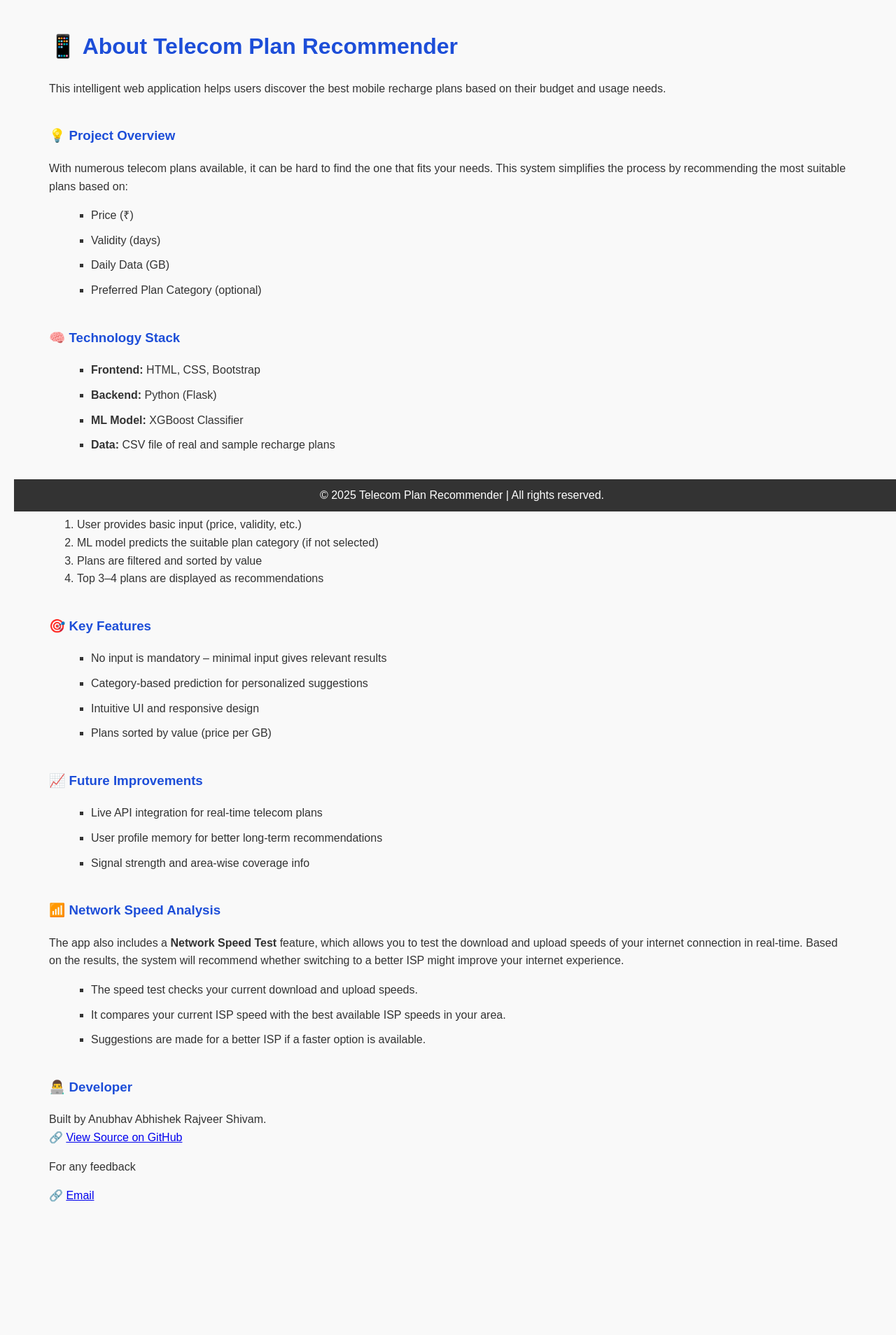
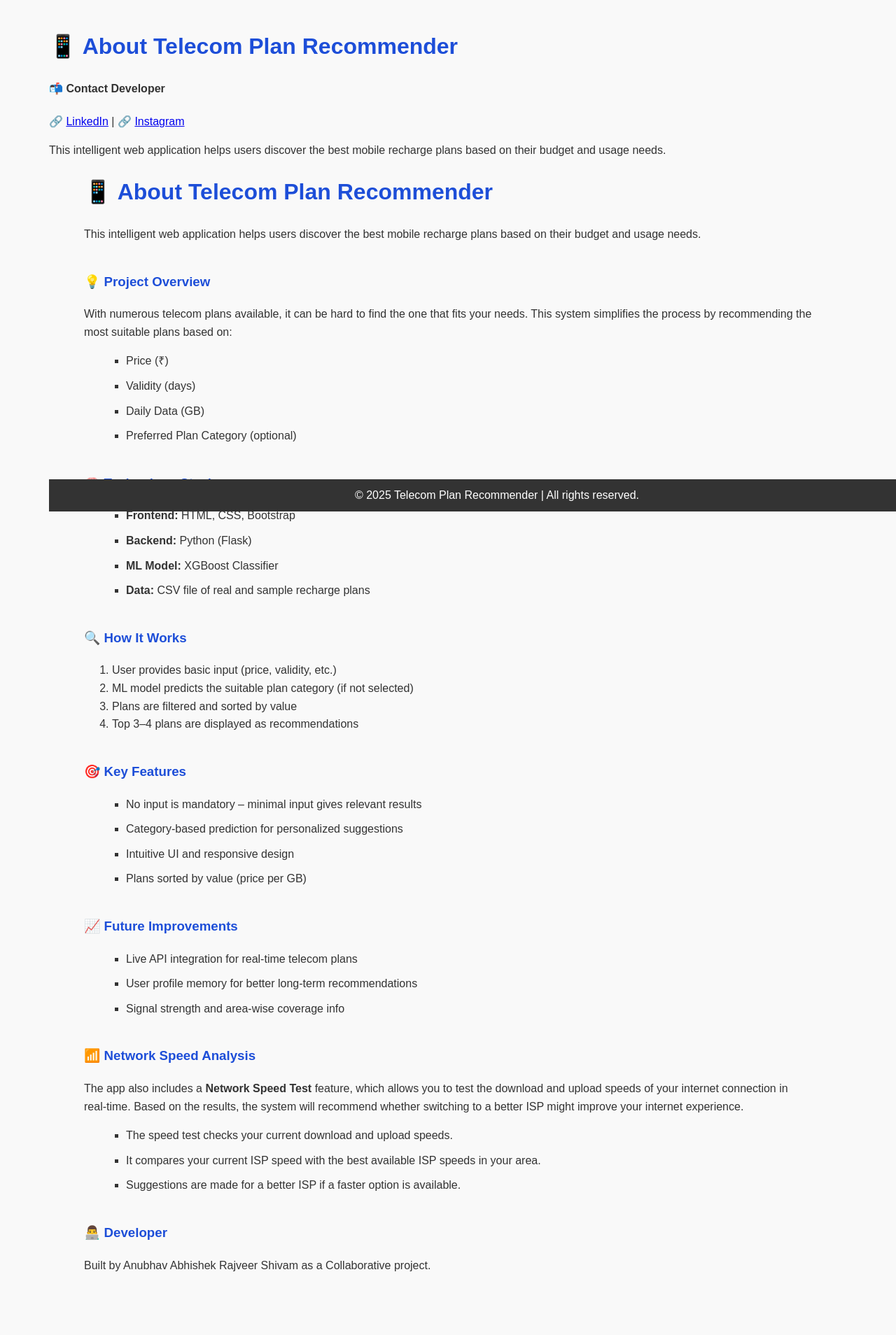
Before and after one commit to Anubhav-shukla1729/plan-recommender-system-6, a Flask app: page /about in a window 1280 px wide. Shown: the part 69-1977 px from the top of the page at 70% size. Before the commit the page ends 1787 px from the top, so only its background shows below. Run offline with Flask 3, Linux system fonts and the light colour scheme; parts of the project's set-up code (start-up, migrations or seed data) failed here and were passed over.

Commit message:
new version added

```diff
--- a/app.py
+++ b/app.py
@@ -31,6 +31,8 @@ best_isp = max(isp_speeds, key=lambda k: isp_speeds[k]['download'])
 def home():
     return render_template("index.html")
 
+
+
 @app.route('/speedtest', methods=['GET', 'POST'])
 def speedtest_view():
     message = ""
@@ -41,21 +43,39 @@ def speedtest_view():
         selected_isp = request.form.get('isp')
         pincode = request.form.get('pincode')
 
-        if selected_isp in isp_speeds:
-            # Get the speed for the selected ISP
-            selected_speed = isp_speeds[selected_isp]
+# Inside speedtest_view function
+    if selected_isp in isp_speeds:
+        selected_speed = isp_speeds[selected_isp]
 
-            # Compare with the best ISP
-            if selected_isp == best_isp:
-                message = f"Congratulations! Your ISP, {selected_isp}, is the best in your area with {selected_speed['download']} Mbps download speed."
-            else:
-                message = f"Your ISP, {selected_isp}, has {selected_speed['download']} Mbps download speed. " \
-                          f"However, the best ISP is {best_isp} with {best_isp_speed['download']} Mbps download speed. Consider switching to {best_isp} for faster speeds."
+    # Compare with the best ISP
+        if selected_isp == best_isp:
+            message = f"Congratulations! Your ISP, {selected_isp}, is the best in your area with {selected_speed['download']} Mbps download speed."
         else:
-            message = "Invalid ISP selection. Please choose a valid ISP."
+            message = f"Your ISP, {selected_isp}, has {selected_speed['download']} Mbps download speed. " \
+                      f"However, the best ISP is {best_isp} with {best_isp_speed['download']} Mbps download speed. " \
+                      f"Consider switching to {best_isp} for faster speeds."
+    else:
+        message = "Invalid ISP selection. Please choose a valid ISP."
+
 
     return render_template("speed.html", message=message, best_isp=best_isp, best_isp_speed=best_isp_speed, isp_speeds=isp_speeds)
 
+
+
+
+def fetch_isp_speed_based_on_pincode(isp, pincode):
+    # Replace this with actual speed data fetching logic based on the pincode.
+    # Here, it is just a mock.
+    if isp == 'Airtel':
+        return {'download': 25, 'upload': 10}
+    elif isp == 'Jio':
+        return {'download': 20, 'upload': 8}
+    elif isp == 'BSNL':
+        return {'download': 15, 'upload': 5}
+    elif isp == 'Vodafone':
+        return {'download': 18, 'upload': 6}
+    else:
+        return {'download': 0, 'upload': 0}  # Default case if ISP is not recognized
 
 
 
--- a/indian_mobile_plans_classified.csv
+++ b/indian_mobile_plans_classified.csv
@@ -19,3 +19,11 @@ Jio,1199,90,3.5,True,100,13.32,3.80,Long-term,Heavy Data,True
 Airtel,129,24,0,True,0,5.37,0,Short-term,Only Calls,True
 Vi,149,20,0.2,False,100,7.45,37.25,Short-term,SMS Only,True
 BSNL,499,90,1.5,True,100,5.54,3.69,Long-term,Calls + Data,True
+Jio,299,28,1.5,True,100,10.68,5.69,Short-term,Calls + Data,True
+Jio,319,30,2.0,True,100,10.63,5.32,Short-term,Calls + Data,True
+Airtel,449,28,3.0,True,100,16.04,5.35,Short-term,Heavy Data,True
+Airtel,979,84,2.0,True,100,11.65,5.83,Long-term,Calls + Data,True
+Vi,349,28,1.5,True,100,12.46,8.30,Short-term,Calls + Data,True
+Vi,859,84,1.5,True,100,10.23,6.82,Long-term,Calls + Data,True
+BSNL,485,82,1.5,True,100,5.91,3.94,Long-term,Calls + Data,True
+BSNL,599,84,3.0,True,100,7.13,2.38,Long-term,Heavy Data,True
--- a/templates/about.html
+++ b/templates/about.html
@@ -9,6 +9,23 @@
 <div class="container text-center">
     <h1 class="mb-4 text-primary">📱 About Telecom Plan Recommender</h1>
 
+    <!-- Contact Developer Section -->
+    <div class="mb-4">
+        <h4 class="text-dark">📬 Contact Developer</h4>
+        <p>
+            🔗 <a href="https://www.linkedin.com/in/anubhav-shukla-74a842305/" target="_blank">LinkedIn</a> |
+            🔗 <a href="https://www.instagram.com/anubhav__shukla1978/" target="_blank">Instagram</a>
+        </p>
+    </div>
+
+    <p class="lead">
+        This intelligent web application helps users discover the best mobile recharge plans based on their budget and usage needs.
+    </p>
+
+    <!-- rest of your content remains the same below... -->
+
+<div class="container text-center">
+    <h1 class="mb-4 text-primary">📱 About Telecom Plan Recommender</h1>
     <p class="lead">
         This intelligent web application helps users discover the best mobile recharge plans based on their budget and usage needs.
     </p>
@@ -67,12 +84,10 @@
 
     <h3 class="mt-5">👨‍💻 Developer</h3>
     <p>
-        Built by Anubhav Abhishek Rajveer Shivam.  <br>
-        🔗 <a href="https://github.com/Anubhav-shukla1729/plan_recommendation_prototype_small" target="_blank">View Source on GitHub</a>
-        <br><p> For any feedback</p>
-        🔗 <a href="anubhavshuklaoffi@gmail.com" target="_blank">Email</a>
+        Built by Anubhav Abhishek Rajveer Shivam as a Collaborative project.
+        <br><br><br>
+
     </p>
-    </br></br></br>
 </div>
 
 <footer class="bg-dark text-white text-center py-3 mt-5">
--- a/templates/base.html
+++ b/templates/base.html
@@ -6,7 +6,7 @@
     <title>Telecom Plan Recommender</title>
     <!-- Common Base Styles -->
     <link rel="stylesheet" href="{{ url_for('static', filename='css/base.css') }}">
-
+    <link rel="icon" type="image/svg+xml" href="./static/images/logo.svg" />
     <!-- Page-specific CSS -->
     {% block page_css %}
     {% endblock %}
--- a/templates/recommend.html
+++ b/templates/recommend.html
@@ -61,7 +61,7 @@
                         <option value="Vodafone">Vodafone</option>
                     </select>
                 </div>
-
+                <br><br>
                 <button type="submit" class="recommend-btn">Check ISP Speed</button>
             </form>
 
```
Also changed, not shown: static/images/fevicon.png (added), static/images/logo.svg (added), templates/speed.html (line endings or trailing spaces).
